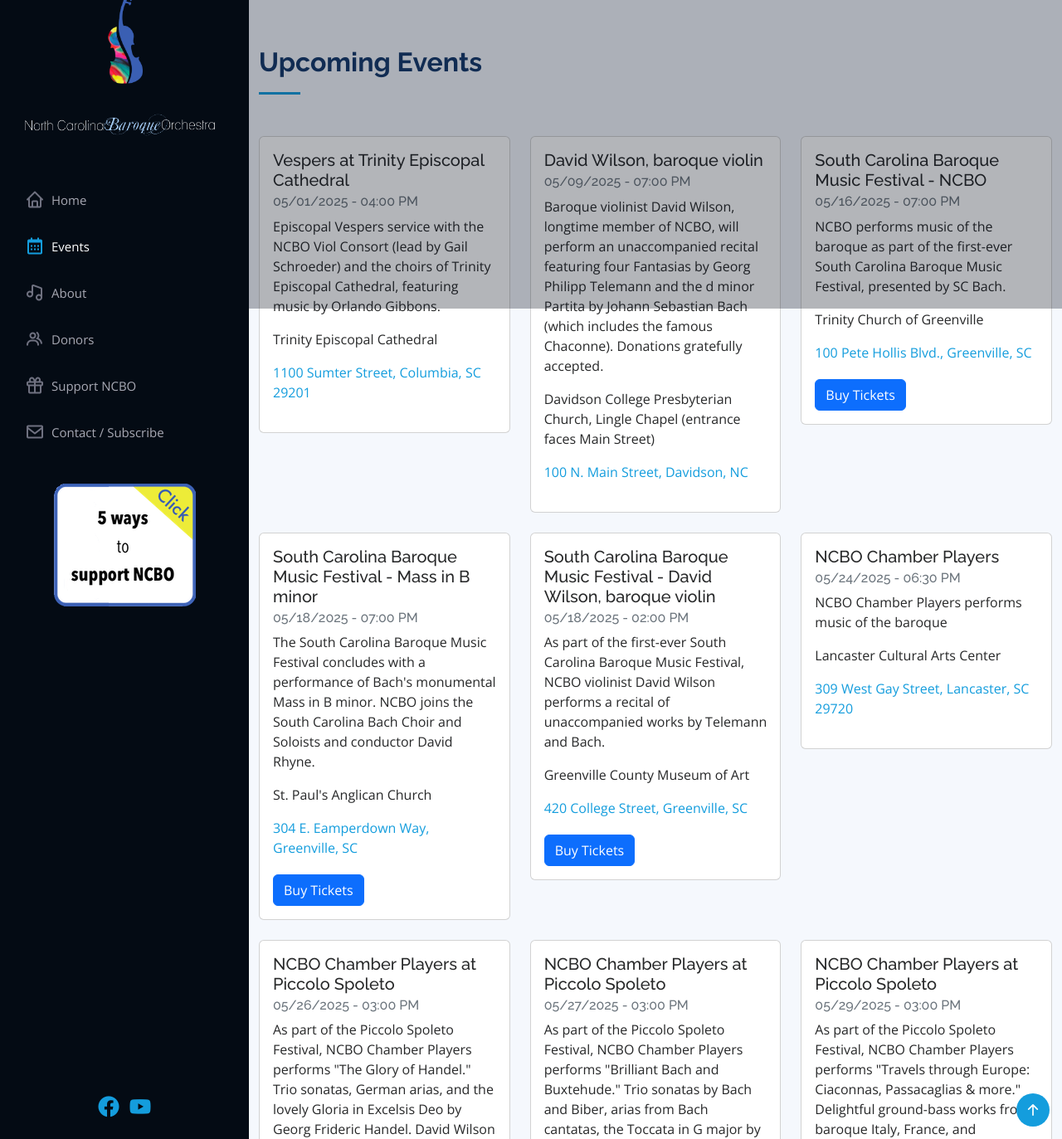
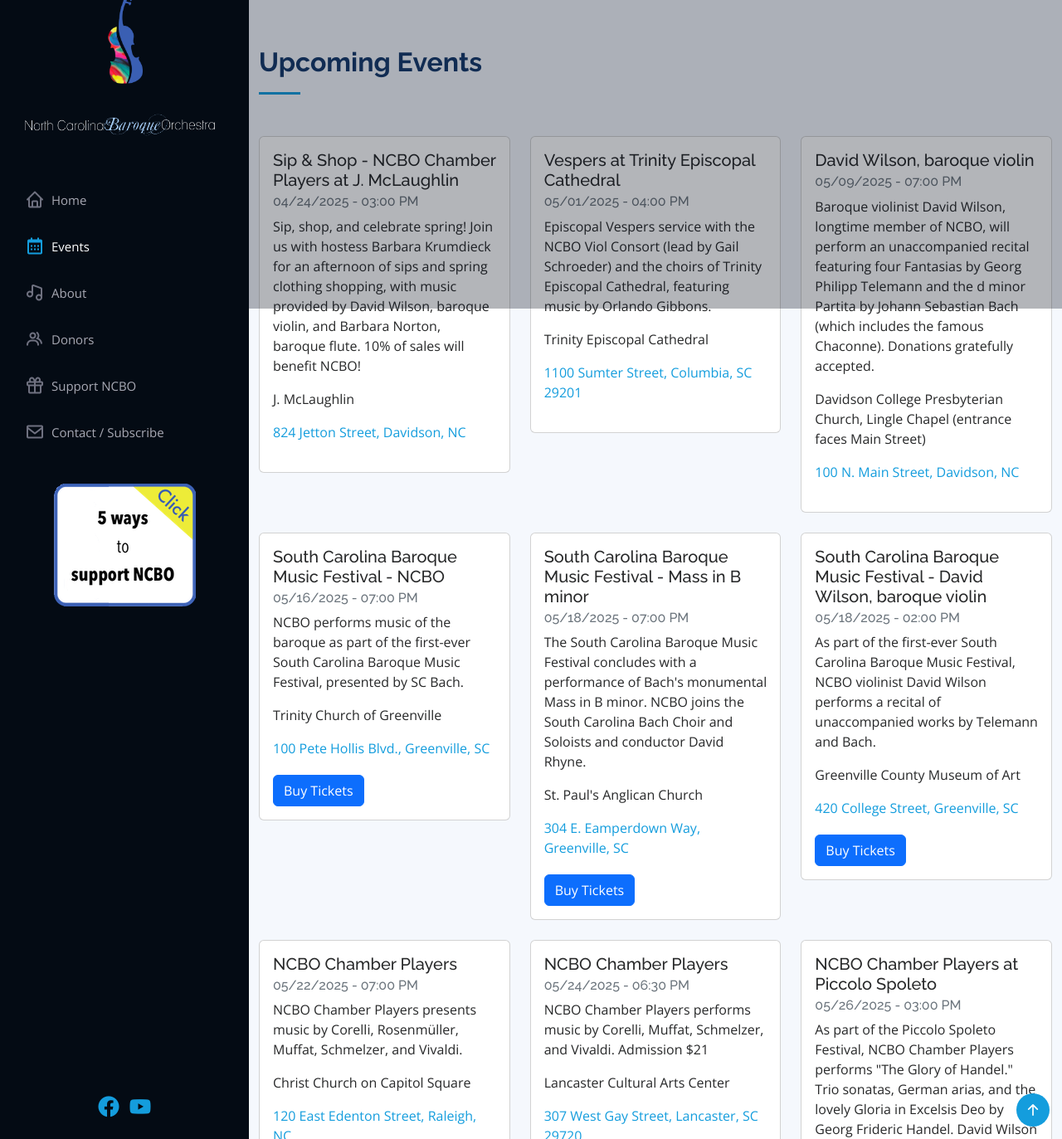
Before and after one commit to ncbaroqueorchestra/ncboweb, a Jekyll site: the page built from index.md, in a window 1280 px wide and 1400 px high, scrolled down 1001 px, cut to the strip 27-1400 px from the top of the window. Shown: the whole strip at 83% size. Built offline with Jekyll 4.4.1, drawn with Linux system fonts in a browser that asks for light colours; comment, search, counter and statistics services are not loaded; some of the changed text lies outside the part shown.

Commit message:
Updated NCBO events

```diff
--- a/_data/events.yml
+++ b/_data/events.yml
@@ -1,3 +1,14 @@
+- address: 824 Jetton Street, Davidson, NC
+  description: Sip, shop, and celebrate spring! Join us with hostess Barbara Krumdieck
+    for an afternoon of sips and spring clothing shopping, with music provided by
+    David Wilson, baroque violin, and Barbara Norton, baroque flute. 10% of sales
+    will benefit NCBO!
+  eventdate: 04/24/2025
+  eventtime: 03:00 PM
+  heading: 'Sip & Shop - NCBO Chamber Players at J. McLaughlin '
+  mapurl: https://maps.app.goo.gl/mSNon1ckZSEGjtML8
+  sortdate: '20250424'
+  venue: J. McLaughlin
 - address: 1100 Sumter Street, Columbia, SC 29201
   description: Episcopal Vespers service with the NCBO Viol Consort (lead by Gail
     Schroeder) and the choirs of Trinity Episcopal Cathedral, featuring music by Orlando
@@ -52,13 +63,27 @@
   sortdate: '20250518'
   ticketurl: https://ti.to/baroque-music-festival/2025-baroque-music-festival
   venue: Greenville County Museum of Art
-- address: 309 West Gay Street, Lancaster, SC 29720
-  description: NCBO Chamber Players performs music of the baroque
+- address: 120 East Edenton Street, Raleigh, NC
+  description: NCBO Chamber Players presents music by Corelli, Rosenmüller, Muffat,
+    Schmelzer, and Vivaldi.
+  eventdate: 05/22/2025
+  eventtime: 07:00 PM
+  heading: NCBO Chamber Players
+  mapurl: https://maps.app.goo.gl/Qm3ijxr34Lmcu2zZA
+  sortdate: '20250522'
+  venue: Christ Church on Capitol Square
+- address: 307 West Gay Street, Lancaster, SC 29720
+  description: 'NCBO Chamber Players performs music by Corelli, Muffat, Schmelzer,
+    and Vivaldi.
+
+
+    Admission $21'
   eventdate: 05/24/2025
   eventtime: 06:30 PM
   heading: NCBO Chamber Players
-  mapurl: https://maps.app.goo.gl/a1RcryhdLWXVPdKv7
+  mapurl: https://maps.app.goo.gl/RYwfXrNV3zXDTuEX6
   sortdate: '20250524'
+  ticketurl: https://www.lcactickets.org/product/north-carolina-baroque-chamber-orchestra-valentines-concert-thursday-feb-13-2025-6-30-pm/120?cs=true&cst=custom
   venue: Lancaster Cultural Arts Center
 - address: 95 Hasell Street, Charleston, SC
   description: "As part of the Piccolo Spoleto Festival, NCBO Chamber Players performs\
```
